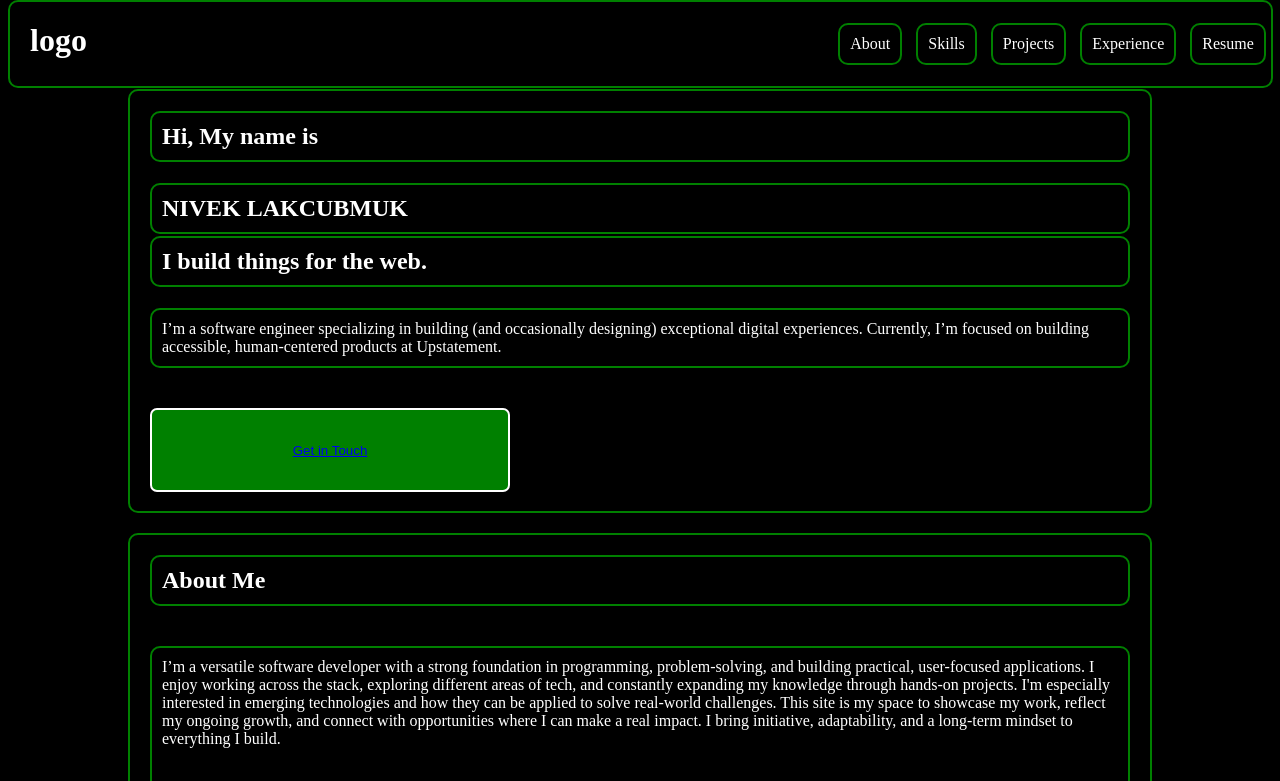
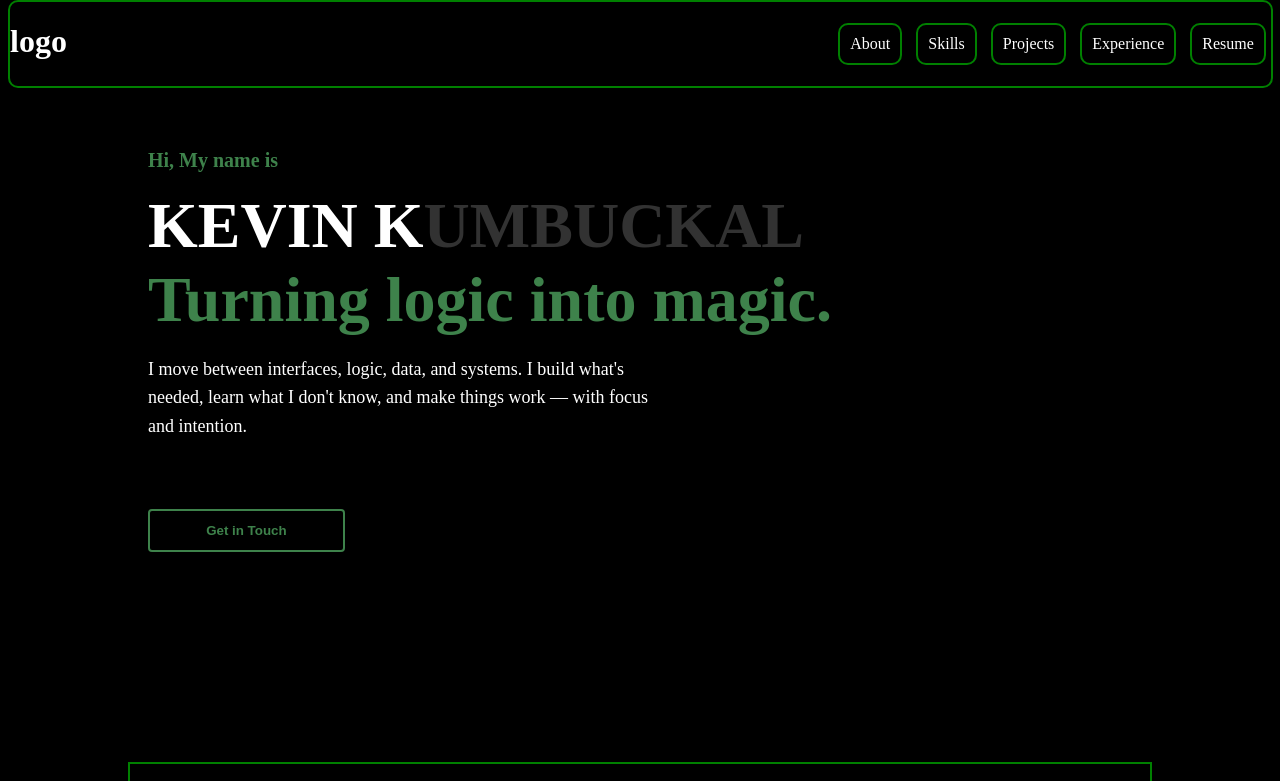
Before and after one commit to k1870/k1870.github.io, a plain HTML site: page index.html in a window 1280 px wide. Shown: the top 781 px of the page. Drawn offline with Linux system fonts and the light colour scheme.

Commit message:
Revised intro section

```diff
--- a/index.html
+++ b/index.html
@@ -7,6 +7,7 @@
     <link rel="stylesheet" href="style.css">
 </head>
 <body>
+    <!-- <canvas id="meteorCanvas"></canvas> -->
     <header id="navbar" class="navbar">
         <h1 id="logo">logo</h1>
         <nav id="nav"><ul>
@@ -22,10 +23,10 @@
 
         <section id="intro">
             <h1>Hi, My name is </h1>
-            <h2>NIVEK LAKCUBMUK</h2>
-            <h2>I build things for the web.</h2>
-            <p>I’m a software engineer specializing in building (and occasionally designing) exceptional digital experiences. Currently, I’m focused on building accessible, human-centered products at Upstatement.</p>
-            <button><a href="#contact">Get in Touch</a></button>
+            <h2 id="introName">KEVIN K<strong>UMBUCKAL</strong></h2>
+            <h2 id="introSubheading">Turning logic into magic.</h2>
+            <p>I move between interfaces, logic, data, and systems. I build what's needed, learn what I don't know, and make things work — with focus and intention.</p>
+            <button id="contactbtn"><a href="#contact">Get in Touch</a></button>
         </section>
         <section id="aboutMe">
             <h1>About Me</h1>
@@ -71,7 +72,7 @@
             </form>
         </section>
     </main>
-    <footer><h5>Created and designed By NIVEK LAKCUBMUK</h5></footer>
+    <footer><h5>Designed & Built by NIVEK LAKCUBMUK</h5></footer>
 
     <script src="script.js"></script>
 </body>
--- a/style.css
+++ b/style.css
@@ -1,27 +1,44 @@
 body {
     background-color: black;
 }
+/* * {
+  margin: 0;
+  padding: 0;
+  /* box-sizing: border-box; */
+/* } */
+/* body, html {
+    margin: 0;
+    padding: 0;
+    /* overflow: hidden; */
+    /* height: 100%;
+    overflow: hidden;
+    background: black; */
+  /* } */
+
+  /* #meteorCanvas {
+    position: fixed;
+    top: 0;
+    left: 0;
+    width: 100vw;
+    height: 100vh;
+    z-index: -1;
+    pointer-events: none; */
+    /* }  */
 h1 {
+    color: white;
+    /* border: 2px solid green; */
+    /* border-radius: 10px; */
+    /* padding: 10px; */
+    /* margin: 20px; */
+}
+
+/* p {
     color: white;
     border: 2px solid green;
     border-radius: 10px;
     padding: 10px;
     margin: 20px;
-}
-h2 {
-    color: white;
-    border: 2px solid green;
-    border-radius: 10px;
-    padding: 10px;
-    margin: 1px 20px;
-}
-p {
-    color: white;
-    border: 2px solid green;
-    border-radius: 10px;
-    padding: 10px;
-    margin: 20px;
-}
+} */
 header {
     border: 2px solid green;
     border-radius: 10px;
@@ -42,11 +59,11 @@ header {
 }
 nav {
     text-align: right;
-    list-style-type: none;
+    /* list-style-type: none; */
 }
 
 ul li {
-    list-style-type: none;
+    /* list-style-type: none; */
 }
 
 
@@ -90,26 +107,89 @@ main {
 
 }
 section {
-    border: 2px solid white;
-    border-radius: 10px;
-    margin: 20px;
+    /* border: 2px solid white; */
+    /* border-radius: 10px; */
+    /* margin: 20px; */
 
 }
 #intro {
-    /* padding-bottom: 200px; */
-    display: grid;
-    border: 2px solid green;
-    grid-template-rows: 1fr 1fr 1fr 1fr;
-    height: 420px ;
-    margin: 20px 120px;
+    /* border: 2px solid blue; */
+    display: flex;
+  flex-direction: column;
+  align-items: flex-start;
+  justify-content: center;
+  /* height: 100vh; Full screen hero */
+  /* padding: 0 0px; */
+  margin: 0 140px;
+  margin-bottom: 210px;
+  /* gap: 20px; */
+  /* background-color: #0a192f; */
 }
+
+#intro h1 {
+  font-size: 20px;
+  color: #3e824b;
+  margin-top: 60px;
+}
+
+#introName {
+
+  font-size: 64px;
+  font-weight: bold;
+  color: white;
+  margin: 0;
+}
+
+#introSubheading {
+  font-size: 64px;
+  font-weight: bold;
+  color: #3e824b;
+  margin: 0;
+}
+
+#intro p {
+  max-width: 500px;
+  font-size: 18px;
+  line-height: 1.6;
+  color: white;
+  /* margin: 0; */
+}
+
+#contactbtn {
+  margin-top: 50px;
+  padding: 12px 24px;
+  background: transparent;
+  border: 2px solid #3e824b;
+  color: #3e824b;
+  border-radius: 4px;
+  transition: background 0.3s ease, color 0.3s ease;
+  width: 20%;
+}
+
+#contactbtn a {
+  text-decoration: none;
+  font-weight: bold;
+  color: inherit;
+}
+
+#contactbtn:hover {
+  background-color: rgba(45, 218, 11, 0.1);
+}
+
+
+#intro strong {
+    color: rgb(50, 50, 50);
+}
+
 button {
-    border: 2px solid white;
+    /* border: 2px solid white;
     border-radius: 7px;
     background-color: green;
-    width: 360px;
+    width: 300px;
     height: 84px;
-    margin: 20px;
+    margin: 20px; */
+
+
     /* grid-column: 1; */
     /* grid-row: 2; */
     /* justify-self: center; */
@@ -159,25 +239,33 @@ button {
     border: 2px solid green;
 }
 #contact {
-    padding-bottom: 200px;
+    /* padding-bottom: 10px; */
     margin: 20px 120px;
     border: 2px solid green;
+    /* justify-content: center;
+    align-items: center; */
 }
 form {
     border: 2px solid white;
     border-radius: 10px;
-    margin: 20px;
+    margin: 100px auto;
     color: white;
+    display: grid;
+    grid-template-rows: 1fr 1fr 1fr 1fr;
+    padding: 20px;
+    width: 400px;
+
 }
 footer {
     border: 2px solid green;
     border-radius: 10px;
-    display: block;
-    justify-content: center;
-    align-items: center;
+    display: grid;
+
+
 }
 h5 {
     color: white;
+    margin: 20px auto;
 
 
 }
```
